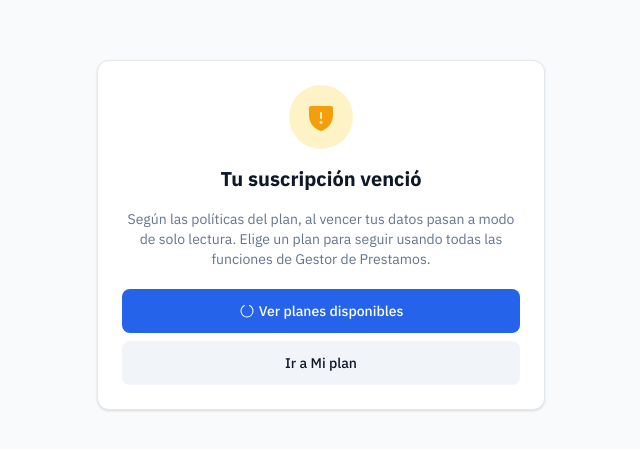
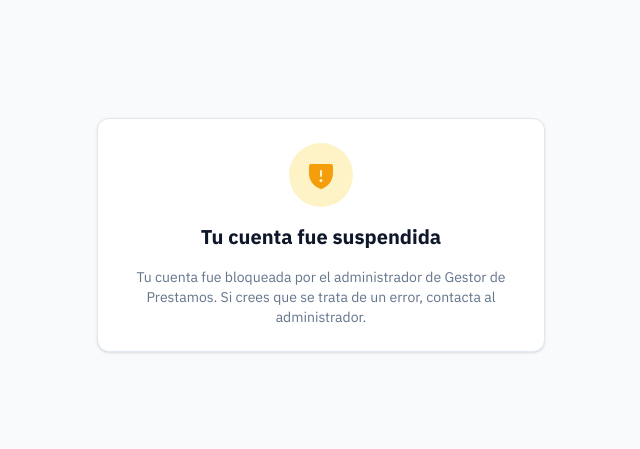
Before and after one commit to yeysonmatos/GestionPrestamos, a Next.js app: page /suspended in a window 1280 px wide. Shown: the part 165-614 px from the top of the page, without its empty margins (319-959 px from the left). Built offline with nearby package versions, Linux system fonts and the light colour scheme.

Commit message:
feat: planes pagados vencidos pasan a modo lectura en vez de bloqueo en /suspended

```diff
--- a/src/app/suspended/page.tsx
+++ b/src/app/suspended/page.tsx
@@ -1,9 +1,7 @@
 'use client'
 
-import Link from 'next/link'
 import { Card } from '@/components/ui/Card'
-import Button from '@/components/ui/Button'
-import { ShieldWarning, CircleNotch } from '@phosphor-icons/react'
+import { ShieldWarning } from '@phosphor-icons/react'
 
 export default function SuspendedPage() {
   return (
@@ -12,21 +10,11 @@ export default function SuspendedPage() {
         <div className="w-16 h-16 rounded-full bg-warning-light flex items-center justify-center mx-auto">
           <ShieldWarning className="h-8 w-8 text-warning" weight="fill" />
         </div>
-        <h1 className="text-xl font-bold text-foreground">Tu suscripción venció</h1>
+        <h1 className="text-xl font-bold text-foreground">Tu cuenta fue suspendida</h1>
         <p className="text-sm text-muted-foreground">
-          Según las políticas del plan, al vencer tus datos pasan a modo de solo lectura.
-          Elige un plan para seguir usando todas las funciones de Gestor de Prestamos.
+          Tu cuenta fue bloqueada por el administrador de Gestor de Prestamos.
+          Si crees que se trata de un error, contacta al administrador.
         </p>
-        <div className="flex flex-col gap-2 pt-1">
-          <Link href="/pricing">
-            <Button className="w-full">
-              <CircleNotch className="h-4 w-4 mr-1" /> Ver planes disponibles
-            </Button>
-          </Link>
-          <Link href="/account">
-            <Button variant="secondary" className="w-full">Ir a Mi plan</Button>
-          </Link>
-        </div>
       </Card>
     </div>
   )
--- a/src/lib/subscription-guard.ts
+++ b/src/lib/subscription-guard.ts
@@ -35,12 +35,10 @@ export async function getUserSubscription(supabase: SupabaseClient, userId: stri
   }
 }
 
-// Un Trial vencido entra en modo lectura: puede leer pero no escribir.
-// Los pagos vencidos/cancelados quedarán bloqueados igual que antes
-// (middleware → /suspended), por eso aquí solo se considera "vencido
-// para modo lectura" si el plan es Trial/gratuito.
+// Cualquier plan vencido/cancelado (Trial, Básico o Pro) entra en modo lectura:
+// puede leer pero no escribir. Las escrituras se bloquean en el API guard
+// (requireActiveSubscriptionApi) y en el middleware para las rutas de escritura.
 export function isExpiredForReadOnly(sub: SubscriptionSnapshot): boolean {
-  if (!sub.isTrial) return false
   if (sub.status === 'expired' || sub.status === 'cancelled') return true
   if (sub.ends_at) {
     const ended = new Date(sub.ends_at).getTime() < Date.now()
--- a/src/middleware.ts
+++ b/src/middleware.ts
@@ -131,11 +131,10 @@ export async function middleware(request: NextRequest) {
     }
 
     let expired = false
-    let isTrialPlan = false
     try {
       const { data: sub } = await supabase
         .from('subscriptions')
-        .select('status, ends_at, plan:plans(price, name)')
+        .select('status, ends_at')
         .eq('user_id', user.id)
         .order('created_at', { ascending: false })
         .limit(1)
@@ -143,24 +142,23 @@ export async function middleware(request: NextRequest) {
       if (sub) {
         const ended = sub.ends_at ? new Date(sub.ends_at).getTime() < Date.now() : false
         expired = sub.status === 'expired' || sub.status === 'cancelled' || ended
-        const plan = Array.isArray(sub.plan) ? sub.plan[0] : sub.plan
-        isTrialPlan = Number(plan?.price || 0) === 0
       }
     } catch {
       expired = false
     }
 
-    // Downgrade suave: si el plan vencido es Trial/gratuito, NO bloquear.
-    // El usuario sigue accediendo (modo lectura) y la UI muestra el banner para elegir plan.
-    if (blocked || (expired && !isTrialPlan)) {
+    // Solo un usuario bloqueado por el admin queda sin acceso (/suspended).
+    // Una suscripción vencida (de cualquier plan) NO bloquea: el usuario entra
+    // en modo lectura y la UI muestra el banner para elegir/renovar plan.
+    if (blocked) {
       const url = request.nextUrl.clone()
       url.pathname = '/suspended'
       return NextResponse.redirect(url)
     }
 
-    // Modo lectura para Trial vencido: bloquear rutas de escritura redirigiendo
-    // a su listado/detalle de solo lectura.
-    if (expired && isTrialPlan) {
+    // Modo lectura para suscripción vencida: bloquear rutas de escritura
+    // redirigiendo a su listado/detalle de solo lectura.
+    if (expired) {
       const writeRedirect: Record<string, string> = {
         '/loans/new': '/loans',
         '/clients/new': '/clients',
```
